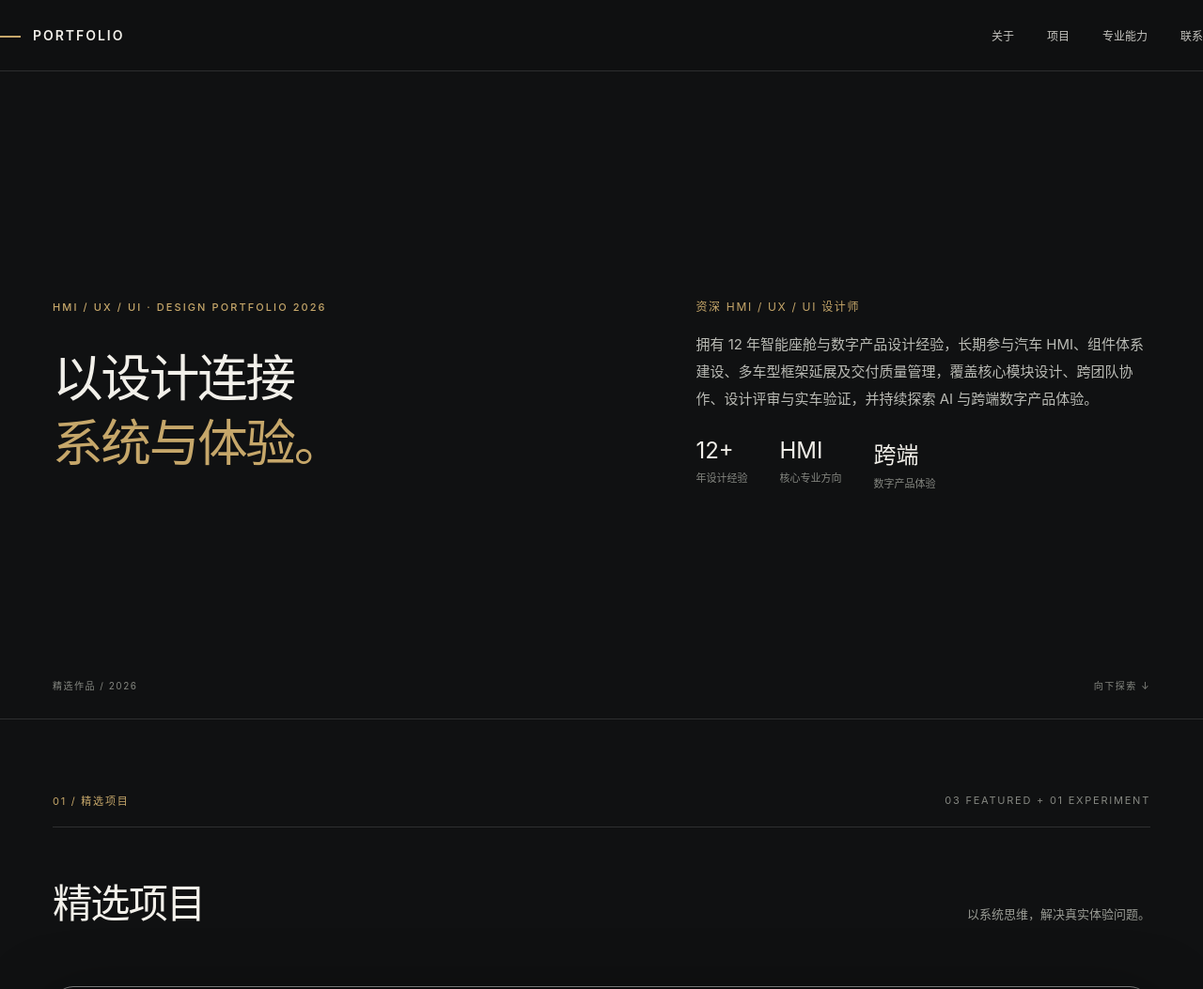
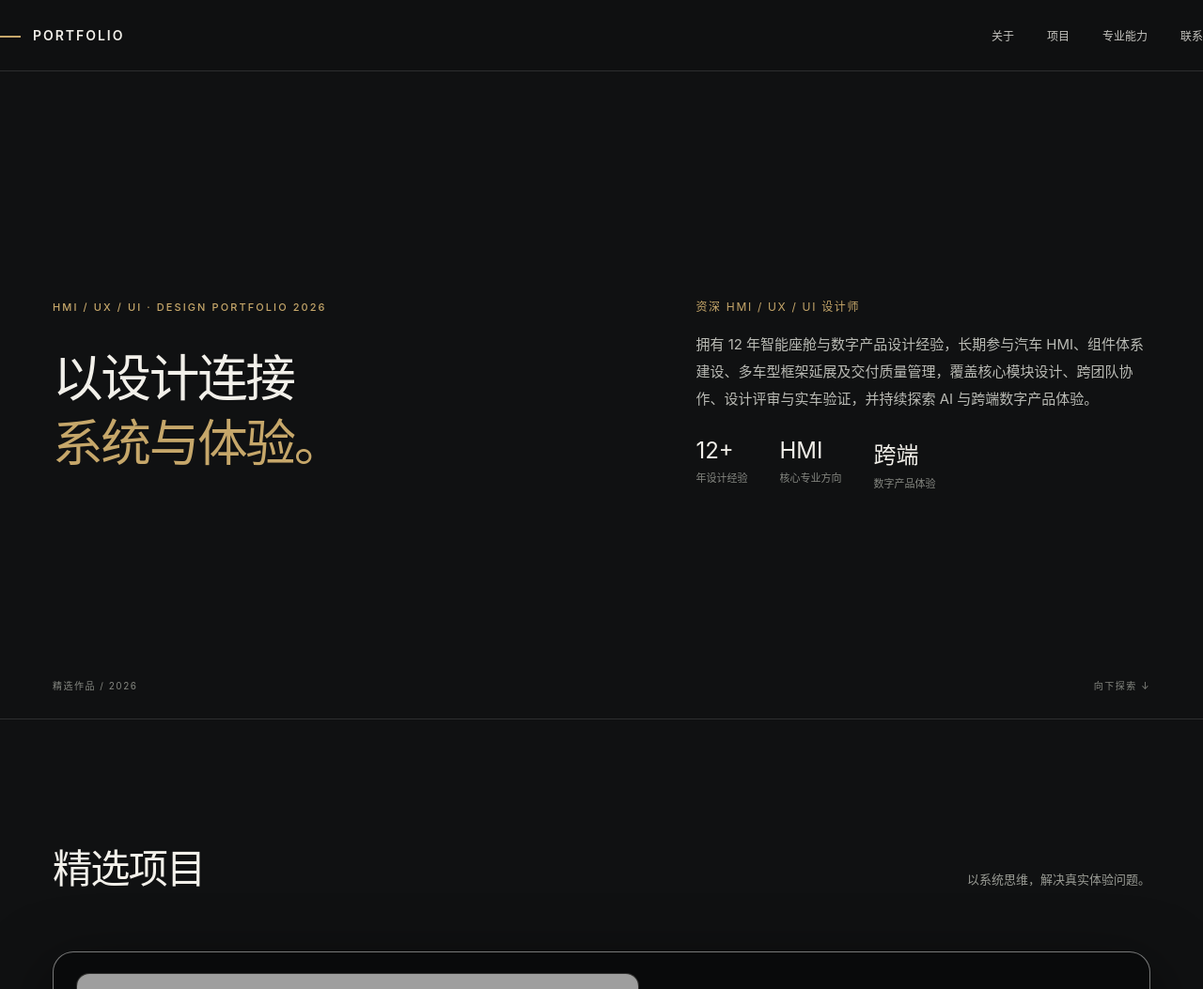
Before and after one commit to BestyYingfei/HMI-UX-Portfolio, a plain HTML site: page HMI_Portfolio_Behance_Editorial_V7/index.html in a window 1280 px wide. Shown: the top 1053 px of the page at 94% size. Drawn offline with Linux system fonts and the light colour scheme; grey boxes are pictures that could not be loaded.

Commit message:
Remove extra divider label above featured projects

```diff
--- a/HMI_Portfolio_Behance_Editorial_V7/index.html
+++ b/HMI_Portfolio_Behance_Editorial_V7/index.html
@@ -34,7 +34,7 @@
 <header class="top"><nav class="container nav"><a href="index.html" class="logo"><i></i>PORTFOLIO</a><div class="links"><a href="#about">关于</a><a href="#work">项目</a><a href="#expertise">专业能力</a><a href="#contact">联系</a></div></nav></header>
 <section class="hero" id="about"><div class="container hero-inner"><div><div class="kicker">HMI / UX / UI · DESIGN PORTFOLIO 2026</div><h1>以设计连接<br><em>系统与体验。</em></h1></div><div class="hero-description"><div class="role">资深 HMI / UX / UI 设计师</div><p>拥有 12 年智能座舱与数字产品设计经验，长期参与汽车 HMI、组件体系建设、多车型框架延展及交付质量管理，覆盖核心模块设计、跨团队协作、设计评审与实车验证，并持续探索 AI 与跨端数字产品体验。</p><div class="facts"><div class="fact"><strong>12+</strong><small>年设计经验</small></div><div class="fact"><strong>HMI</strong><small>核心专业方向</small></div><div class="fact"><strong>跨端</strong><small>数字产品体验</small></div></div></div></div><div class="container hero-bottom"><span>精选作品 / 2026</span><span>向下探索 ↓</span></div></section>
 <main class="container">
-<section class="section work-section" id="work"><div class="section-top"><span>01 / 精选项目</span><span>03 FEATURED + 01 EXPERIMENT</span></div><div class="work-heading"><h2>精选项目</h2><p>以系统思维，解决真实体验问题。</p></div><div class="projects">
+<section class="section work-section" id="work"><div class="work-heading"><h2>精选项目</h2><p>以系统思维，解决真实体验问题。</p></div><div class="projects">
 <a class="project" href="335eu.html"><div class="project-main"><div class="project-visual"><img src="hero-approved.png" alt="335EU 海外座舱 HMI 优化方案封面"><span class="visual-label">01 / AUTOMOTIVE HMI</span><span class="open">↗</span></div><div class="project-info"><span class="number">FEATURED PROJECT — 01</span><h3>335EU 海外座舱体验优化</h3><p>围绕海外座舱的视觉语言、组件体系、信息层级与交互体验展开系统性优化。保密重建展示，方案未量产。</p><span class="meta">HMI · UX/UI · MOTION · DESIGN TOKEN</span></div></div></a>
 <a class="project" href="flyme.html"><div class="project-main"><div class="project-visual"><div class="art flyme"><div class="orbit"></div><div class="tile"></div><div class="word">设计，始于体系。</div></div><span class="visual-label">02 / DESIGN SYSTEM</span><span class="open">↗</span></div><div class="project-info"><span class="number">FEATURED PROJECT — 02</span><h3>Flyme Auto 多车型设计体系</h3><p>统一框架下的组件库建设、Design Token 管理与跨车型延展，重点呈现设计协作、质量把控和交付方法。</p><span class="meta">DESIGN SYSTEM · COMPONENTS · DELIVERY</span></div></div></a>
 <a class="project" href="zhixu.html"><div class="project-main"><div class="project-visual"><div class="art ai"><div class="orbit"></div><div class="tile"></div><div class="word">让智能融入工作。</div></div><span class="visual-label">03 / AI PRODUCT</span><span class="open">↗</span></div><div class="project-info"><span class="number">FEATURED PROJECT — 03</span><h3>智序 AI 智能业务工作台</h3><p>面向复杂业务协作的 AI 产品概念，覆盖信息架构、Web 管理后台、移动端体验和业务流程设计。</p><span class="meta">PRODUCT STRATEGY · UX · WEB / MOBILE</span></div></div></a>
```
